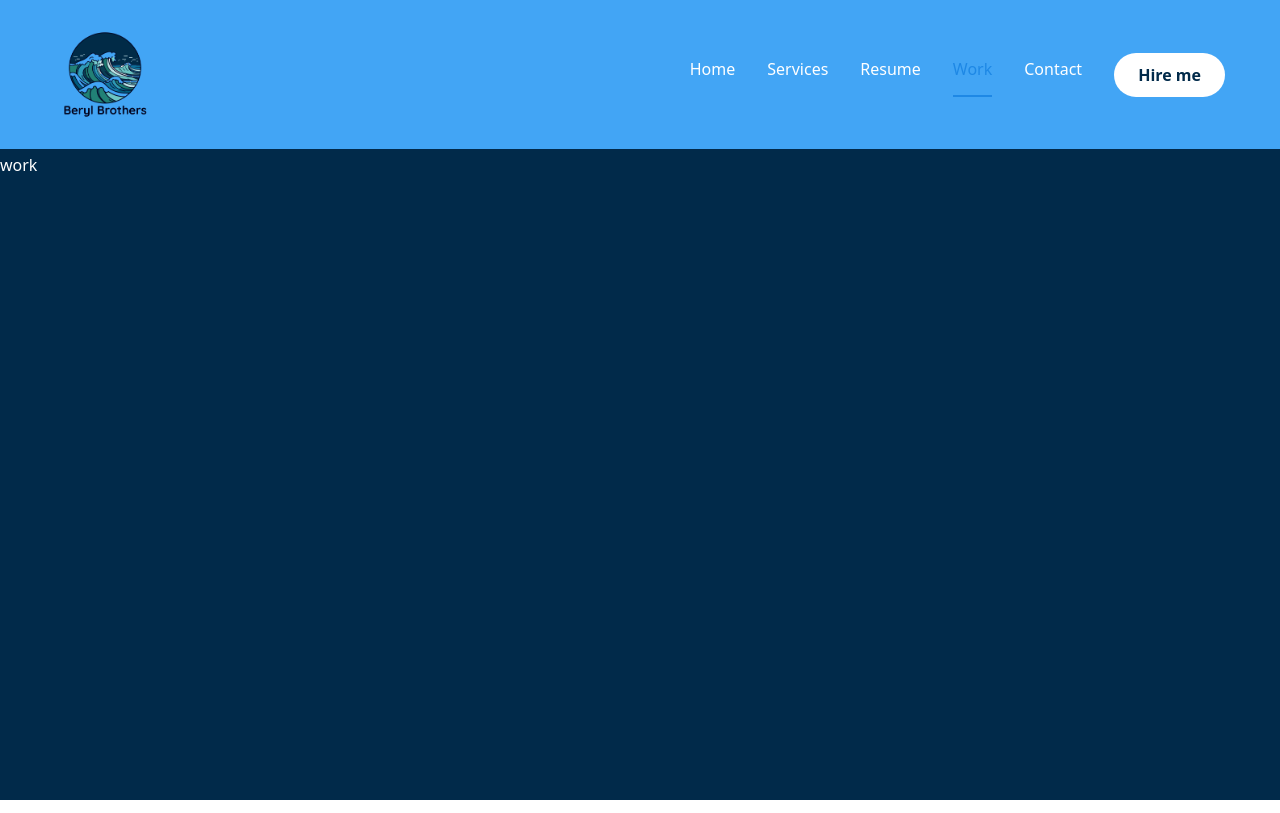
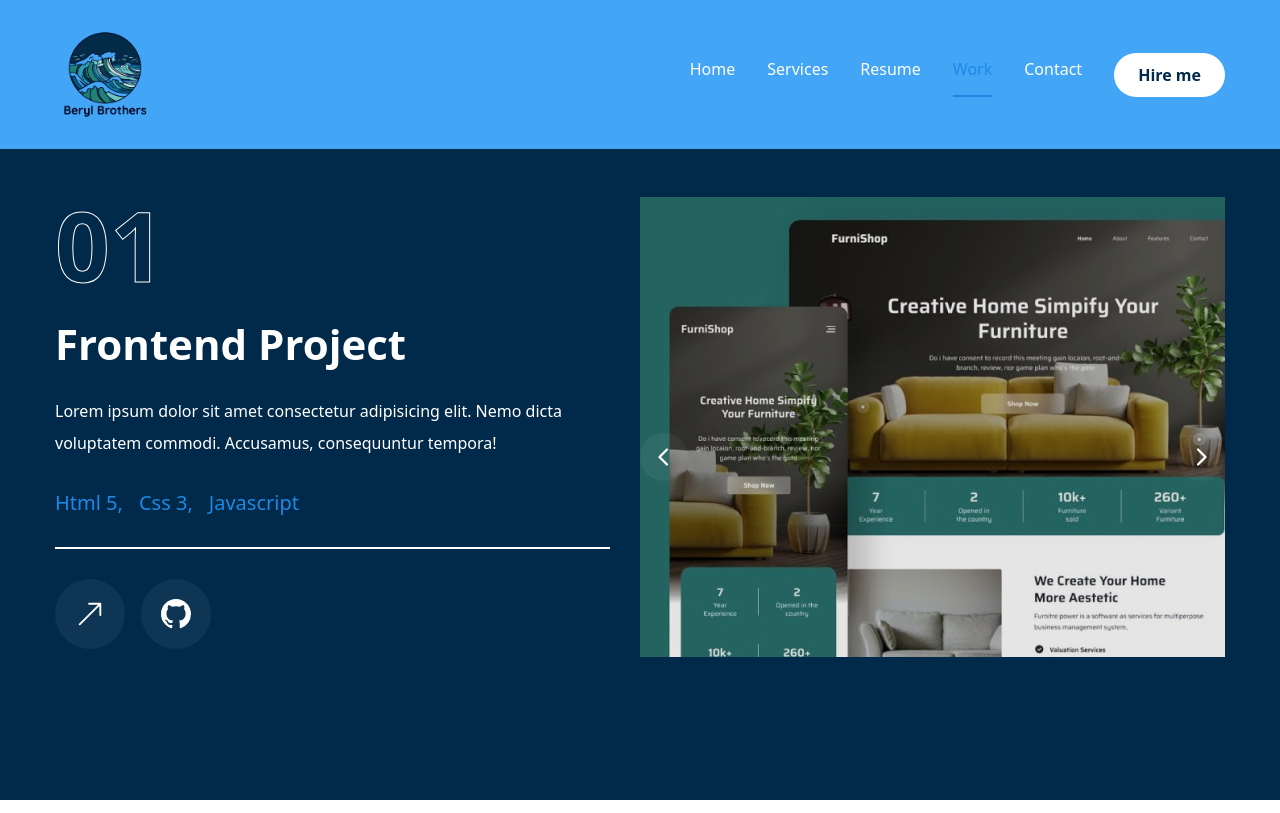
Before and after one commit to BerylBrothers/New-Form, a Next.js app: page /work in a window 1280 px wide. Built offline with nearby package versions, Linux system fonts and the light colour scheme.

Commit message:
Finished Work Page

```diff
--- a/app/work/page.jsx
+++ b/app/work/page.jsx
@@ -1,8 +1,184 @@
-import React from 'react'
+"use client";
+import React from 'react';
+
+import {motion} from "framer-motion";
+import {useState} from 'react';
+import {Swiper, SwiperSlide} from "swiper/react";
+import WorkSliderBtns from '../../components/WorkSliderBtns';
+import "swiper/css";
+
+import {BsArrowUpRight, BsGithub} from 'react-icons/bs';
+
+import { Tooltip, TooltipContent, TooltipProvider, TooltipTrigger } from '../../components/ui/tooltip';
+
+import Link from "next/link";
+import Image from "next/image";
+
+const projects = [
+  {
+    num: '01',
+    category: 'frontend',
+    title: 'project 1',
+    description: "Lorem ipsum dolor sit amet consectetur adipisicing elit. Nemo dicta voluptatem commodi. Accusamus, consequuntur tempora!",
+    stack:[
+      {
+        name:'Html 5'
+      },
+      {
+        name:'Css 3'
+      },
+      {
+        name:'Javascript'
+      },
+    ],
+      image: '/assets/work/thumb1.png',
+      live:'',
+      github:"",
+  },
+  {
+    num: '02',
+    category: 'frontend',
+    title: 'project 2',
+    description: "Lorem ipsum dolor sit amet consectetur adipisicing elit. Nemo dicta voluptatem commodi. Accusamus, consequuntur tempora!",
+    stack:[
+      {
+        name:'Html 5'
+      },
+      {
+        name:'TailWind CSS'
+      },
+      {
+        name:'Javascript'
+      },
+    ],
+      image: '/assets/work/thumb2.png',
+      live:'',
+      github:"",
+  },
+  {
+    num: '03',
+    category: 'frontend',
+    title: 'project 3',
+    description: "Lorem ipsum dolor sit amet consectetur adipisicing elit. Nemo dicta voluptatem commodi. Accusamus, consequuntur tempora!",
+    stack:[
+      {
+        name:'Next.JS'
+      },
+      {
+        name:'Tailwind CSS'
+      },
+      {
+        name:'Javascript'
+      },
+    ],
+      image: '/assets/work/thumb3.png',
+      live:'',
+      github:"",
+  }
+]
+
+
 
 const work = () => {
+  const [project, setProject] = useState(projects[0]);
+
+  const handleSlideChange = (swiper) => {
+    //get current slide index
+    const currentIndex = swiper.activeIndex;
+    //update project state based on current slide index
+    setProject(projects[currentIndex])
+  }
+
   return (
-    <div>work</div>
+    <motion.section initial={{opacity: 0}} animate={{opacity: 1, transition:{delay: 2.4, duration:0.4, ease:"easeIn"},}} className="min-h-[80vh] flex flex-col justify-center py-12 xl:px-0">
+      <div className="container mx-auto">
+        <div className='flex flex-col xl:flex-row xl:gap-[30px]'>
+          <div className="w-full xl:w-[50%] xl:h-[460px] flex flex-col xl:justify-between order-2 xl:order-none">
+            <div className='flex flex-col gap-[30px] h-[50%]'>
+            <div className='text-8xl leading-none font-extrabold text-transparent text-outline '>
+              {project.num}
+              </div>
+              {/* project category */}
+              <h2 className="text-[42px] font-bold leading-none text-white
+               group-hover:text-accent transition-all
+               duration-500 capitalize">{project.category} project
+               </h2>
+               <p>
+                {project.description}
+                </p>
+                {/* stack */}
+                <ul className='flex gap-4'>
+                  {project.stack.map((item, index) =>{
+                    return <li key={index} className='text-xl text-accent'>
+                      {item.name}
+                      {index !== project.stack.length - 1 && ","}
+                      </li>
+                  })}
+                </ul>
+                {/* border */}
+                <div className='border border-white'></div>
+                {/* buttons */}
+                <div className='flex items-center gap-4'>
+                  {/* live project button */}
+                  <Link href={project.live}>
+                  <TooltipProvider delayDuration={100}>
+                    <Tooltip>
+                      <TooltipTrigger className='w-[70px] h-[70px] bg-white/5  rounded-full flex justify-center items-center group'>
+                        <BsArrowUpRight className="text-white text-3xl group-hover:text-accent"/>
+                      </TooltipTrigger>
+                      <TooltipContent>
+                        <p>Live Projects</p>
+                      </TooltipContent>
+                    </Tooltip>
+                  </TooltipProvider>
+                  </Link>
+                    {/* github project button */}
+                  <Link href={project.live}>
+                  <TooltipProvider delayDuration={100}>
+                    <Tooltip>
+                      <TooltipTrigger className='w-[70px] h-[70px] bg-white/5  rounded-full flex justify-center items-center group'>
+                        <BsGithub className="text-white text-3xl group-hover:text-accent"/>
+                      </TooltipTrigger>
+                      <TooltipContent>
+                        <p>Github Repo</p>
+                      </TooltipContent>
+                    </Tooltip>
+                  </TooltipProvider>
+                  </Link>
+                </div>
+                </div>
+          </div>
+          <div className="w-full xl:w-[50%]">
+            <Swiper spaceBetween={30}
+             slidesPerView={1}
+             className='xl:h-[520px] mb-12'
+             onSlideChange={handleSlideChange}>
+              {projects.map((project, index) => {
+                return (<SwiperSlide key={index} className='w-full'>
+                  <div className='h-[460px] flex group relative
+                  justify-center items-center bg-pink-50/20'>
+                    {/* overlay */}
+                    <div className="absolute top-0 bottom-0 w-full h-full bg-black/10 z-10">
+
+                    </div>
+                  {/* image */}
+                  <div className='relative w-full h-full'>
+                    <Image src={project.image} fill className='object-cover' alt=""/>
+                  </div>
+                  </div>
+
+                  </SwiperSlide>
+                )
+              })}
+              {/* slider buttons */}
+              <WorkSliderBtns containerStyles="absolute top-[50%] transform -translate-y-1/2 left-4 right-4 z-20 flex justify-between xl:left-0 xl:right-0 xl:top-[calc50%_-_22px] xl:w-full xl:justify-between"
+        btnStyles="bg-white/5 p-3 rounded-full flex justify-center items-center"
+        iconStyles="text-white text-2xl"/>
+            </Swiper>
+            </div>
+        </div>
+      </div>
+      </motion.section>
   )
 }
 
--- /dev/null
+++ b/components/WorkSliderBtns.jsx
@@ -0,0 +1,22 @@
+"use client";
+import React from 'react'
+import { useSwiper } from 'swiper/react';
+
+import {PiCaretRightBold, PiCaretLeftBold} from 'react-icons/pi'
+
+const WorkSliderBtns = ({containerStyles, btnStyles, iconStyles}) => {
+    const swiper = useSwiper();
+  return (
+
+    <div className={containerStyles}>
+        <button className={btnStyles} onClick={() => swiper.slidePrev()}>
+            <PiCaretLeftBold className={iconStyles}/>
+        </button>
+        <button className={btnStyles} onClick={() => swiper.slideNext()}>
+            <PiCaretRightBold className={iconStyles}/>
+        </button>
+    </div>
+  )
+}
+
+export default WorkSliderBtns
--- a/package.json
+++ b/package.json
@@ -24,6 +24,7 @@
     "react-countup": "^6.5.3",
     "react-dom": "^19.0.0",
     "react-icons": "^5.4.0",
+    "swiper": "^11.2.4",
     "tailwind-merge": "^3.0.1",
     "tailwindcss-animate": "^1.0.7"
   },
```
Also changed, not shown: 1 other file (tests, documents, lock files or other folders).
